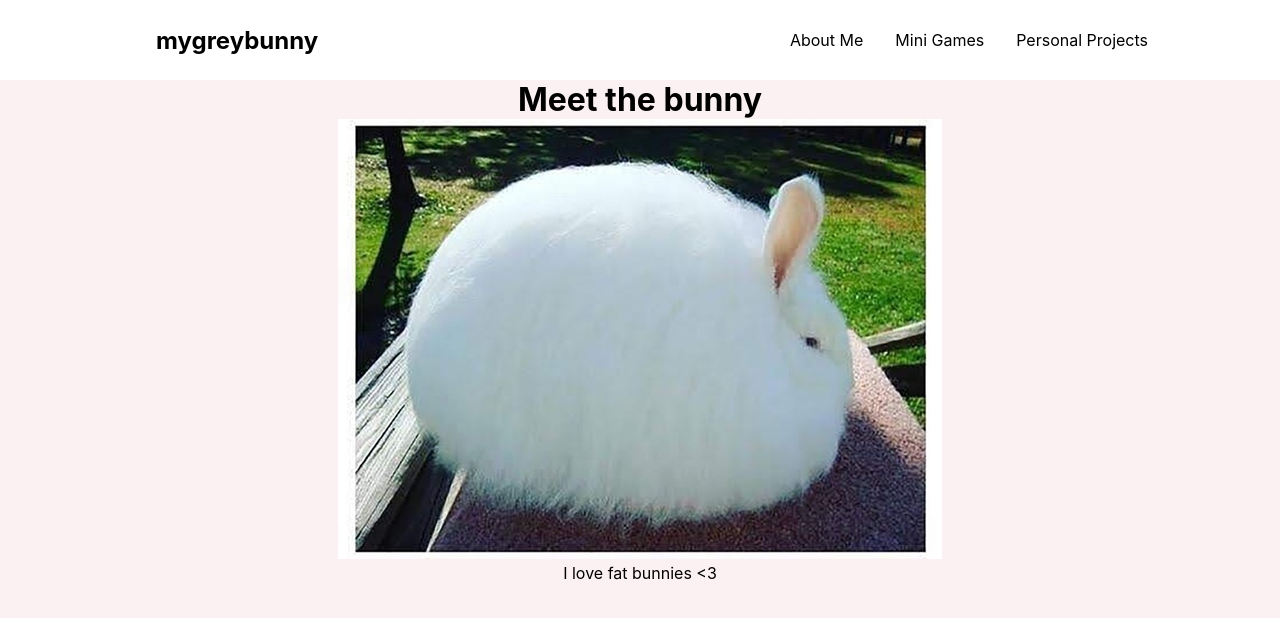
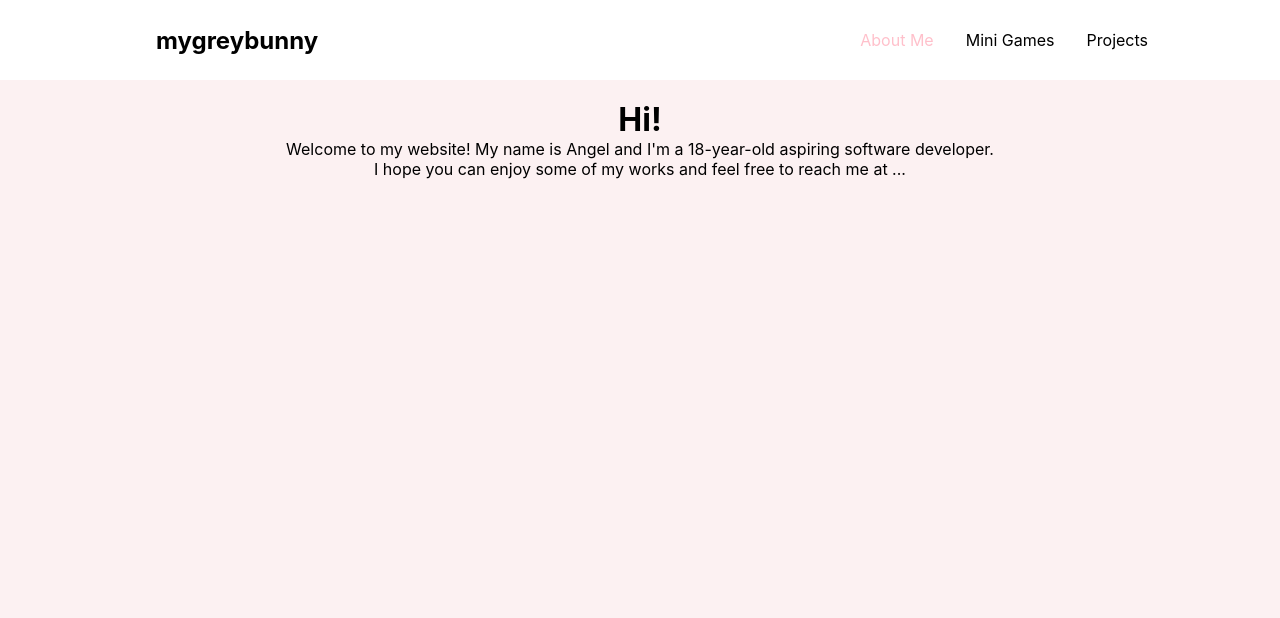
Before and after one commit to AngelChen09/greybunny, a React (Create React App) app: page /about in a window 1280 px wide. Shown: the top 618 px of the page. Built offline with nearby package versions, Linux system fonts and the light colour scheme; a web font is replaced by a local one.

Commit message:
under constructions

```diff
--- a/src/App.js
+++ b/src/App.js
@@ -1,18 +1,27 @@
 import React from 'react';
 import './App.css';
-import HomePage from './components/HomePage';
+import Home from './components/Pages/index';
+import AboutMe from './components/Pages/about';
+import MiniGames from './components/Pages/games';
+import Projects from './components/Pages/proj';
+
 import Navbar from './components/NavBar';
-import {BrowserRouter as Router} from 'react-router-dom';
+import {BrowserRouter as Router, Routes, Route} from 'react-router-dom';
 
 function App() {
   return (
-    <div>
-      <Router>
-        <Navbar />
-      </Router>
-      <HomePage />
-    </div>
+
+    <Router>
+      <Navbar />
+      <Routes>
+        <Route path='/' exact element={<Home />} />
+        <Route path='/about' element={<AboutMe />} />
+        <Route path='/games' element={<MiniGames />} />
+        <Route path='/projects' element={<Projects />} />
+      </Routes>
+    </Router>
+
   );
-}
+};
 
 export default App;
--- a/src/components/HomePage.js
+++ /dev/null
@@ -1,23 +0,0 @@
-import React from 'react';
-import fatbunny from './fatbunny.jpeg';
-
-console.log(fatbunny);
-
-const HomePage = () => {
-
-    return (
-        <div>
-            <center>
-                <header>
-                    <h1> Meet the bunny</h1>
-                </header>
-                <main>
-                    <img src={fatbunny} alt="fatbunny<3" />
-                    <p>I love fat bunnies &lt;3</p>
-                </main>
-            </center>
-        </div>
-    );
-}
-
-export default HomePage;
--- a/src/components/NavBar/index.js
+++ b/src/components/NavBar/index.js
@@ -17,14 +17,14 @@ const Navbar = () => {
         </NavLink>
         <Bars />
         <NavMenu>
-            <NavLink to="/AboutMe" activeStyle>
+            <NavLink to="/about" activeStyle>
                 About Me
             </NavLink>
-            <NavLink to="/services" activeStyle>
+            <NavLink to="/games" activeStyle>
                 Mini Games
             </NavLink>
-            <NavLink to="/contact-us" activeStyle>
-                Personal Projects
+            <NavLink to="/projects" activeStyle>
+                Projects
             </NavLink>
 
         </NavMenu>
--- /dev/null
+++ b/src/components/Pages/about.js
@@ -0,0 +1,20 @@
+import React from 'react'
+
+const about = () => {
+  return (
+    <div>
+        <center>
+            <br></br>
+        <header>
+            <h1>Hi!</h1>
+        </header>
+        <main>
+            <p>Welcome to my website! My name is Angel and I'm a 18-year-old aspiring software developer.</p>
+            <p>I hope you can enjoy some of my works and feel free to reach me at ...</p>
+        </main>
+        </center>
+    </div>
+  )
+}
+
+export default about;
--- /dev/null
+++ b/src/components/Pages/games.js
@@ -0,0 +1,16 @@
+import React from 'react';
+import construction from '../Media/under-construction.png';
+
+const games = () => {
+  return (
+    <div>
+      <center>
+        <br></br>
+        <h1>Sorry! Minigames Are Under Construction</h1>
+        <img src={construction} alt="Under Construction!" />
+      </center>
+    </div>
+  );
+}
+
+export default games;
--- /dev/null
+++ b/src/components/Pages/index.js
@@ -0,0 +1,26 @@
+import React from 'react';
+import fatbunny from '../Media/fatbunny.jpeg';
+
+console.log(fatbunny);
+
+const Home = () => {
+
+    return (
+        <div>
+            <center>
+            <br></br>
+            <header>
+                <h1> Meet the bunny</h1>
+            </header>
+            <main>
+                <img src={fatbunny} alt="fatbunny<3" />
+                <p>I love fat bunnies &lt;3</p>
+                <br></br>
+                <p><b>This website is still under construction. Please enjoy le bunny in the meantime.</b></p>
+            </main>
+            </center>
+        </div>
+    );
+}
+
+export default Home;
--- /dev/null
+++ b/src/components/Pages/proj.js
@@ -0,0 +1,16 @@
+import React from 'react';
+import construction from '../Media/under-construction.png';
+
+const proj = () => {
+  return (
+    <div>
+      <center>
+        <br></br>
+        <h1>Sorry! Projects Are Under Construction</h1>
+        <img src={construction} alt="Under Construction!" />
+      </center>
+    </div>
+  );
+}
+
+export default proj;
```
Also changed, not shown: src/components/AboutMe.js (deleted, +0 -16 lines), src/components/Media/fatbunny.jpeg (renamed from src/components/fatbunny.jpeg), src/components/Media/under-construction.png (added).
